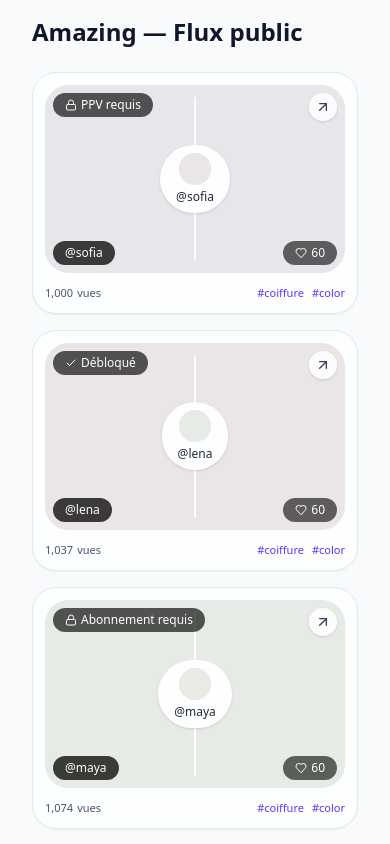
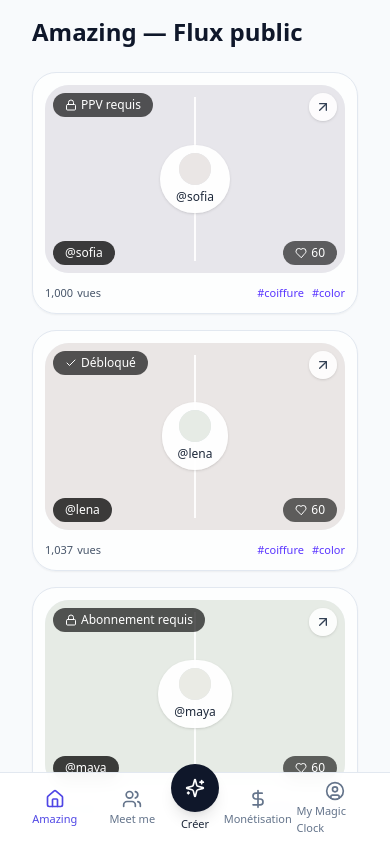
Before and after one commit to welcome-magic-clock/magic-clock-web-mvp, a Next.js app: page / in a window 390 px wide. Shown: the top 844 px of the page. Built offline with nearby package versions, Linux system fonts and the light colour scheme.

Commit message:
Create MobileTabs.tsx

```diff
--- /dev/null
+++ b/components/MobileTabs.tsx
@@ -0,0 +1,97 @@
+"use client";
+
+import Link from "next/link";
+import { usePathname } from "next/navigation";
+import { Home, Users, Sparkles, DollarSign, UserCircle } from "lucide-react";
+
+const tabs = [
+  {
+    href: "/",
+    label: "Amazing",
+    icon: Home,
+  },
+  {
+    href: "/meet",
+    label: "Meet me",
+    icon: Users,
+  },
+  {
+    href: "/studio",
+    label: "Créer",
+    icon: Sparkles,
+    isCenter: true, // bouton central mis en avant
+  },
+  {
+    href: "/monet",
+    label: "Monétisation",
+    icon: DollarSign,
+  },
+  {
+    href: "/mymagic",
+    label: "My Magic Clock",
+    icon: UserCircle,
+  },
+];
+
+export default function MobileTabs() {
+  const pathname = usePathname();
+
+  return (
+    <nav className="fixed bottom-0 inset-x-0 z-40 border-t border-slate-200 bg-white/95 backdrop-blur md:hidden">
+      <div className="mx-auto flex max-w-xl items-center justify-between px-4 py-2">
+        {tabs.map(({ href, label, icon: Icon, isCenter }) => {
+          const active =
+            pathname === href ||
+            (href !== "/" && pathname.startsWith(href + "/"));
+
+          if (isCenter) {
+            // Bouton "Créer" central, façon TikTok
+            return (
+              <Link
+                key={href}
+                href={href}
+                className="relative -mt-5 flex flex-col items-center"
+              >
+                <div
+                  className={`flex h-12 w-12 items-center justify-center rounded-full shadow-lg transition
+                    ${
+                      active
+                        ? "bg-gradient-to-tr from-indigo-500 via-sky-500 to-emerald-400 text-white"
+                        : "bg-slate-900 text-white"
+                    }`}
+                >
+                  <Icon className="h-5 w-5" />
+                </div>
+                <span className="mt-1 text-[11px] font-medium text-slate-800">
+                  {label}
+                </span>
+              </Link>
+            );
+          }
+
+          // Autres onglets
+          return (
+            <Link
+              key={href}
+              href={href}
+              className="flex flex-1 flex-col items-center justify-center gap-0.5"
+            >
+              <Icon
+                className={`h-5 w-5 ${
+                  active ? "text-indigo-600" : "text-slate-500"
+                }`}
+              />
+              <span
+                className={`text-[11px] ${
+                  active ? "text-indigo-600 font-medium" : "text-slate-500"
+                }`}
+              >
+                {label}
+              </span>
+            </Link>
+          );
+        })}
+      </div>
+    </nav>
+  );
+}
```
